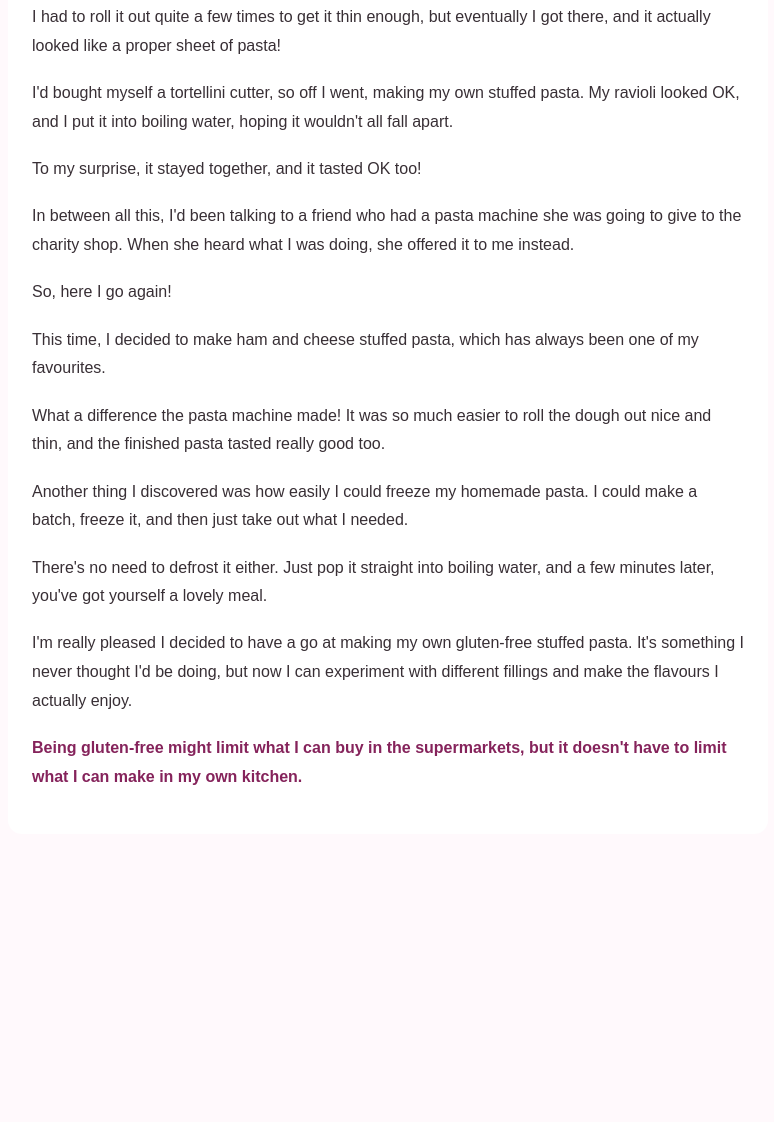
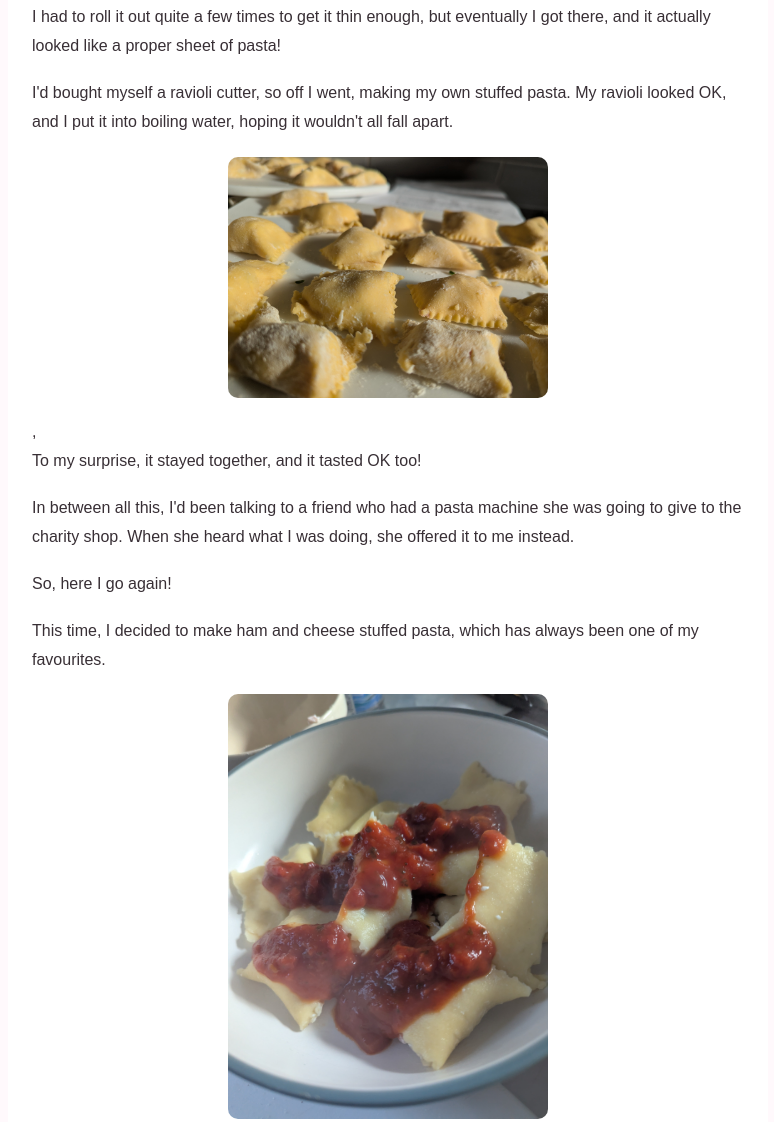
Before and after one commit to sal23910/IBS-girl-website-, a plain HTML site: page making-my-own-gluten-free-stuffed-pasta.html in a window 1280 px wide. Shown: the part 729-1851 px from the top of the page, without its empty margins (252-1026 px from the left). Before the commit the page ends 1591 px from the top, so only its background shows below. Drawn offline with Linux system fonts and the light colour scheme.

Commit message:
Fix typo and add images in pasta recipe

```diff
--- a/making-my-own-gluten-free-stuffed-pasta.html
+++ b/making-my-own-gluten-free-stuffed-pasta.html
@@ -29,14 +29,17 @@ a{color:#a3296c;font-weight:bold}
 <p>Off I went to have a go!</p>
 <p>For my first attempt, I made a minced beef and ricotta filling and then made the pasta dough. It was actually quite quick and easy, although I soon discovered that you have to work quickly because gluten-free pasta dough dries out.</p>
 <p>I had to roll it out quite a few times to get it thin enough, but eventually I got there, and it actually looked like a proper sheet of pasta!</p>
-<p>I'd bought myself a tortellini cutter, so off I went, making my own stuffed pasta. My ravioli looked OK, and I put it into boiling water, hoping it wouldn't all fall apart.</p>
+<p>I'd bought myself a ravioli cutter, so off I went, making my own stuffed pasta. My ravioli looked OK, and I put it into boiling water, hoping it wouldn't all fall apart.</p>
+  <img src="PXL_20260411_163327516.jpg" alt="My homemade gluten-free ravioli" style="display:block;width:100%;max-width:320px;height:auto;margin:20px auto;border-radius:10px;">,
 <p>To my surprise, it stayed together, and it tasted OK too!</p>
 <p>In between all this, I'd been talking to a friend who had a pasta machine she was going to give to the charity shop. When she heard what I was doing, she offered it to me instead.</p>
 <p>So, here I go again!</p>
 <p>This time, I decided to make ham and cheese stuffed pasta, which has always been one of my favourites.</p>
+  <img src="PXL_20260411_164655879.jpg" alt="My homemade gluten-free ravioli with tomato sauce" style="display:block;width:100%;max-width:320px;height:auto;margin:20px auto;border-radius:10px;">
 <p>What a difference the pasta machine made! It was so much easier to roll the dough out nice and thin, and the finished pasta tasted really good too.</p>
 <p>Another thing I discovered was how easily I could freeze my homemade pasta. I could make a batch, freeze it, and then just take out what I needed.</p>
 <p>There's no need to defrost it either. Just pop it straight into boiling water, and a few minutes later, you've got yourself a lovely meal.</p>
+  <img src="PXL_20261030_172106626.jpg" alt="My homemade gluten-free ravioli with pesto and garlic bread" style="display:block;width:100%;max-width:320px;height:auto;margin:20px auto;border-radius:10px;">
 <p>I'm really pleased I decided to have a go at making my own gluten-free stuffed pasta. It's something I never thought I'd be doing, but now I can experiment with different fillings and make the flavours I actually enjoy.</p>
 <p class="ending">Being gluten-free might limit what I can buy in the supermarkets, but it doesn't have to limit what I can make in my own kitchen.</p>
 </article>
```
